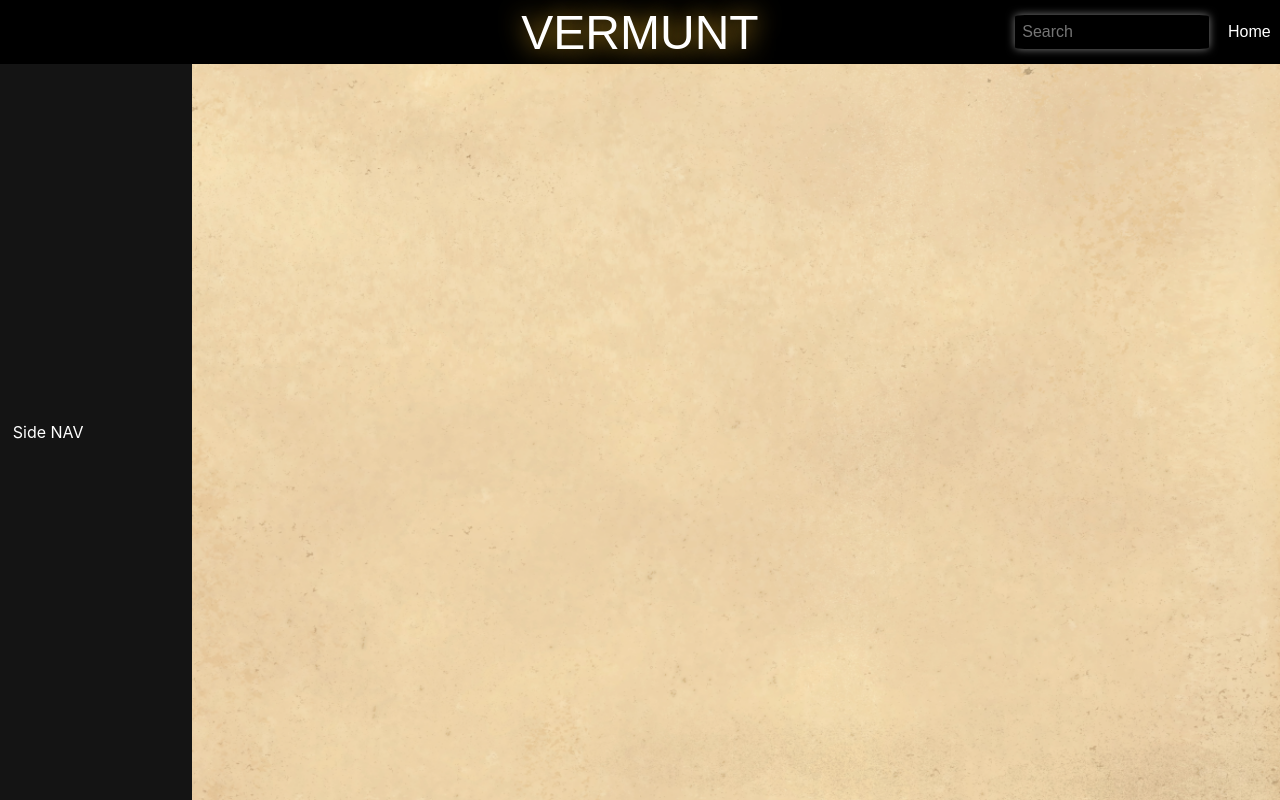
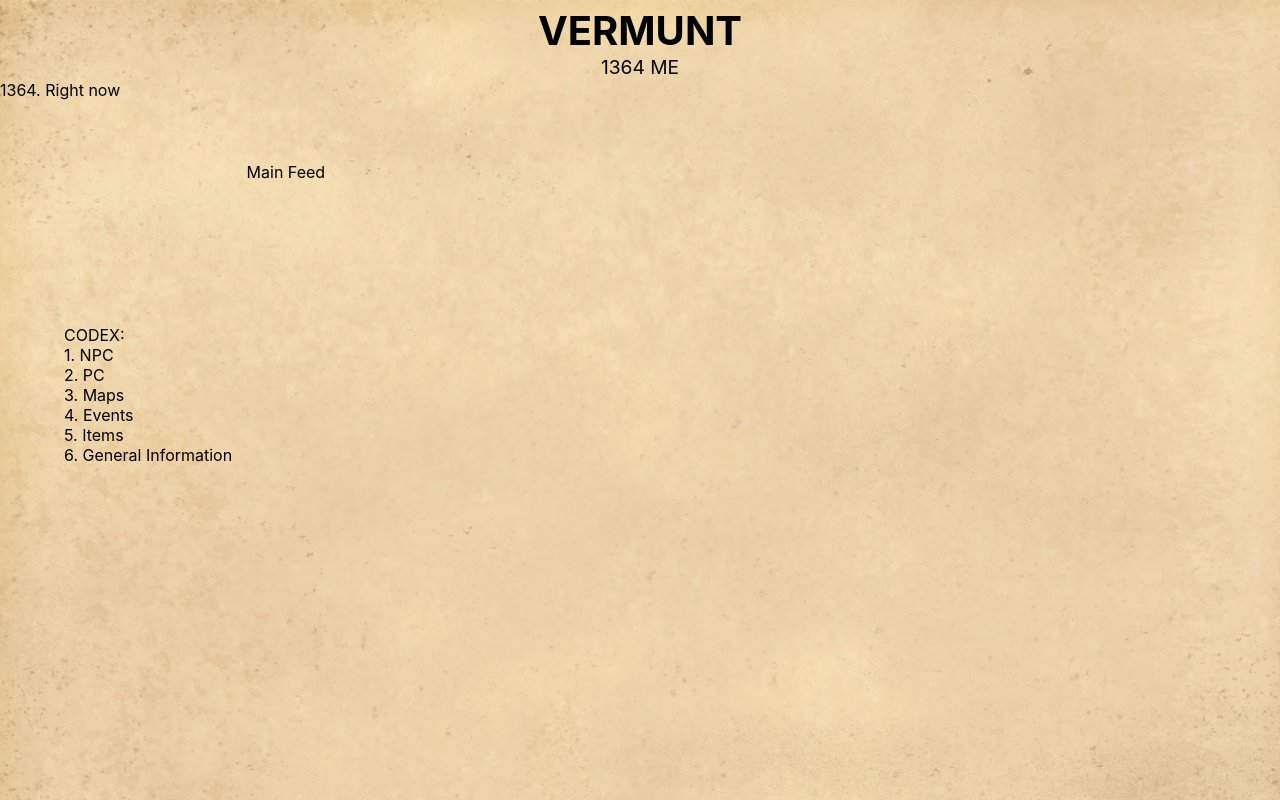
Before and after one commit to wesely1996/Vermunt_DnD_WebApp, a React app in the folder vermunt_dnd_webapp/: page / in a window 1280 px wide. Built offline with nearby package versions, Linux system fonts and the light colour scheme.

Commit message:
REWORK
Changes:
New Layout
-Name and current date and time in game
-Time Line
-Codex
-Card Feed

```diff
--- /dev/null
+++ b/vermunt_dnd_webapp/src/Components/Header/Header.css
@@ -0,0 +1,36 @@
+.header{
+	width: 100%;
+	display: flex;
+	justify-content: center;
+}
+
+.header_vertical{
+	height: 15vh;
+}
+
+.header_horizontal{
+	height: 10vh;
+}
+
+.header_container{
+	height: 100%;
+	width: 100%;
+	display: flex;
+	flex-direction: column;
+	justify-content: center;
+}
+
+.header_world_name{
+	font-weight: bold;
+	max-height: 75%;
+	font-size: 2.5em;
+	display: flex;
+	justify-content: center;
+}
+
+.header_world_date{
+	max-height: 25%;
+	font-size: 1.2em;
+	display: flex;
+	justify-content: center;
+}
--- /dev/null
+++ b/vermunt_dnd_webapp/src/Components/Header/Header.js
@@ -0,0 +1,26 @@
+import React from 'react';
+import './Header.css';
+
+class Header extends React.Component {
+
+
+
+	render(){
+		const {Alignment, CWD} = this.props;
+
+		return(
+			<div className={`header header_${Alignment}`}>
+				<div className="header_container">
+					<div className="header_world_name">
+						VERMUNT
+					</div>
+					<div className="header_world_date">
+						{CWD} ME
+					</div>
+				</div>
+			</div>);
+	}
+
+}
+
+export default Header;
--- a/vermunt_dnd_webapp/src/Containers/App/App.css
+++ b/vermunt_dnd_webapp/src/Containers/App/App.css
@@ -3,22 +3,6 @@
   max-width: 100vw;
   min-height: 100vh;
   max-height: 100vh;
-}
-
-.App-vertical {
-}
-
-.App-horisontal {
-}
-
-.navAndFeed{
-	height: 92vh;
-	min-width: 100vw;
-	max-width: 100vw;
-	max-height: 92vh;
-	display: flex;
-	flex-direction: row;
-	justify-content: flex-start;
 }
 
 #paperbg {
@@ -30,3 +14,31 @@
 	z-index: -10;
 	position: absolute;
 }
+
+.fct_container{
+	display: flex;
+	flex-direction: column;
+	width: 100%;
+}
+
+.fct_container_vertical{
+	height: 85vh;
+}
+
+.fct_container_horizontal{
+	height: 90vh;
+}
+
+.codex_feed{
+	margin: 1% 5% 1% 5%;
+	display: flex;
+	justify-content: center;
+}
+
+.cf_vertical{
+	height: 85%;
+}
+
+.cf_horizontal{
+	height: 90%;
+}
--- a/vermunt_dnd_webapp/src/Containers/App/App.js
+++ b/vermunt_dnd_webapp/src/Containers/App/App.js
@@ -1,8 +1,9 @@
 import React from 'react';
 import './App.css';
-import Header from '../Header/Header';
-import SideNav from '../SideNav/SideNav';
-import MainFeed from '../MainFeed/MainFeed';
+import Header from './../../Components/Header/Header';
+import TimeLine from './../TimeLine/TimeLine';
+import MainFeed from './../MainFeed/MainFeed';
+import Codex from './../Codex/Codex';
 
 class App extends React.Component {
 
@@ -10,7 +11,7 @@ class App extends React.Component {
 		super(props);
 		this.state = {
 			alignment: "vertical",
-			page:"home",
+			current_world_date: "1364",
 		};
 		this.updateWindowDimensions = this.updateWindowDimensions.bind(this);
 	}
@@ -28,35 +29,20 @@ class App extends React.Component {
 		this.setState({ alignment: window.innerWidth > (1.3 * window.innerHeight) ? "horizontal" : "vertical" });
 	}
 
-	changePage(nextPage){
-		this.setState({page: nextPage});
-	}
-
 	render(){
-		const {alignment, page} = this.state;
+		const {alignment, current_world_date} = this.state;
 
 		return(
 				<div className="App">
 					<div id="paperbg"/>
-					{
-						page==="home" ?
-						<div>
-							<Header alignment={alignment}/>
-							<div className="navAndFeed">
-								<SideNav alignment={alignment}/>
-								<MainFeed alignment={alignment}/>
-							</div>
+					<Header Alignment={alignment} CWD={current_world_date}/>
+					<div className={`fct_container fct_container_${alignment}`}>
+						<TimeLine Alignment={alignment} CWD={current_world_date}/>
+						<div className={`codex_feed cf_${alignment}`}>
+							<Codex Alignment={alignment}/>
+							<MainFeed Alignment={alignment}/>
 						</div>
-						:
-						page==="login" ?
-						<div>
-							LOGIN
-						</div>
-						:
-						<div>
-							ERROR
-						</div>
-					}
+					</div>
 				</div>
 		);
 	}
--- /dev/null
+++ b/vermunt_dnd_webapp/src/Containers/Codex/Codex.css
@@ -0,0 +1,23 @@
+.codex_container{
+	height: 100%;
+	margin-right: 1%;
+	display: flex;
+	flex-direction: column;
+	justify-content: center;
+}
+
+.codex_container_vertical{
+	width: 30%;
+}
+
+.codex_container_horizontal{
+	width: 15%;
+}
+
+.pusher_vertical{
+	height: 5vh;
+}
+
+.pusher_horizontal{
+	height: 20vh;
+}
--- /dev/null
+++ b/vermunt_dnd_webapp/src/Containers/Codex/Codex.js
@@ -0,0 +1,24 @@
+import React from 'react';
+import './Codex.css';
+
+class Codex extends React.Component {
+
+	render(){
+		const {Alignment} = this.props;
+
+		return(
+			<div className={`codex_container codex_container_${Alignment}`}>
+				<div>CODEX:</div>
+				<div>1. NPC</div>
+				<div>2. PC</div>
+				<div>3. Maps</div>
+				<div>4. Events</div>
+				<div>5. Items</div>
+				<div>6. General Information</div>
+				<div className={`pusher_${Alignment}`}></div>
+			</div>
+		);
+	}
+}
+
+export default Codex;
--- a/vermunt_dnd_webapp/src/Containers/Header/Header.css
+++ /dev/null
@@ -1,80 +0,0 @@
-.header {
-	min-width: 100vw;
-	max-width: 100vw;
-	height: 8vh;
-	background-color: black;
-	color: white;
-	display: flex;
-	justify-content: center;
-	align-items: center;
-}
-
-.title {
-	font-family: Luminari, fantasy;
-	font-size: 6vh;
-	min-width: 60%;
-	max-width: 60%;
-	text-align: center;
-	text-shadow: 0.02em 0.02em 0.5em goldenrod;
-}
-
-.buttons {
-	min-width: 20%;
-	max-width: 20%;
-	height: 100%;
-	max-height: 8vh;
-	display: flex;
-	align-items: center;
-	justify-content: center;
-}
-
-.freeSpace {
-	min-width: 20%;
-	max-width: 20%
-}
-
-.dropdown-menu{
-	display: flex;
-	flex-direction: column;
-	justify-content: center;
-	background-color: black;
-	min-height: 10vh;
-	min-width: 10vw;
-	box-shadow: 0em 0em 5em gray;
-	padding: 1vh 1vw;
-	border-radius: 5%;
-}
-
-#DropdownMenu {
-	font-size: 3vh;
-	font-weight: bold;
-}
-
-button {
-	background-color: transparent;
-	color: white;
-	border: 0em solid black;
-	font-size: 2vh;
-	margin: 1vh 1vw;
-}
-
-button:hover {
-	text-shadow: 0px 0px 1em goldenrod;
-}
-
-button:focus {
-	outline:none;
-	border: none;
-	text-shadow: 0px 0px 1em goldenrod;
-}
-
-input {
-	background-color: black;
-	color: white;
-	font-size: 2vh;
-	border: none;
-	box-shadow: 0px 0px 0.5em gray;
-	border-radius: 5%;
-	padding: 3%;
-	max-width: 70%;
-}
--- a/vermunt_dnd_webapp/src/Containers/Header/Header.js
+++ /dev/null
@@ -1,32 +0,0 @@
-import React from 'react';
-import {DropdownButton} from 'react-bootstrap';
-
-import "./Header.css";
-
-export default class Header extends React.Component {
-
-	render(){
-    const {alignment} = this.props;
-
-		return (
-			<div className="header" id="top_header">
-				<div className="freeSpace"></div>
-				<div className="title">VERMUNT</div>
-        {
-          alignment==="horizontal" ?
-            <div className="buttons">
-              <input type="text" name="Search" placeholder="Search"/>
-              <button>Home</button>
-            </div>
-          :
-            <div className="buttons">
-              <DropdownButton id="DropdownMenu" title="MENU">
-                <button>Home</button>
-                <input type="text" name="Search" placeholder="Search"/>
-              </DropdownButton>
-            </div>
-        }
-			</div>
-		);
-	}
-}
--- a/vermunt_dnd_webapp/src/Containers/MainFeed/MainFeed.css
+++ b/vermunt_dnd_webapp/src/Containers/MainFeed/MainFeed.css
@@ -1,8 +1,12 @@
-.mainFeed {
-	min-width: 85vw;
-	width: 85vw;
-	min-height: 92vh;
+.mf_container {
 	height: 100%;
-	max-height: 92vh;
-	color: black;
+	display: flex;
 }
+
+.mf_vertical{
+	width: 70%;
+}
+
+.mf_horizontal{
+	width: 85%;
+}
--- a/vermunt_dnd_webapp/src/Containers/MainFeed/MainFeed.js
+++ b/vermunt_dnd_webapp/src/Containers/MainFeed/MainFeed.js
@@ -1,11 +1,17 @@
 import React from 'react';
-import "./MainFeed.css";
+import './MainFeed.css';
 
-export default class MainFeed extends React.Component {
+class MainFeed extends React.Component {
+
 	render(){
+		const {Alignment} = this.props;
+
 		return(
-			<div className="mainFeed">
+			<div className={`mf_container mf_${Alignment}`}>
+				Main Feed
 			</div>
 		);
 	}
 }
+
+export default MainFeed;
--- a/vermunt_dnd_webapp/src/Containers/SideNav/SideNav.css
+++ /dev/null
@@ -1,31 +0,0 @@
-.sideNav {
-	min-width: 5vw;
-	width: calc(15% - 2vw);
-	max-width: calc(50% - 2vw);
-	max-height: calc(100% - 2vh);
-	min-height: calc(100% - 2vh);
-	height: calc(100% - 2vh);
-	background-color: rgb(20, 20, 20);
-	color: white;
-	display: flex;
-	flex-direction: column;
-	justify-content: center;
-	padding: 1vh 1vw;
-}
-
-.dontShow {
-	background-color: transparent;
-	width: 5vw;
-}
-
-.navButton {
-	font-size: 5vh;
-}
-
-.navButtonNotShown{
-	display: none;
-}
-
-.noNavigation{
-	display: none;
-}
--- a/vermunt_dnd_webapp/src/Containers/SideNav/SideNav.js
+++ /dev/null
@@ -1,28 +0,0 @@
-import React from 'react';
-import "./SideNav.css";
-
-let shown = false;
-
-const changeShow = () => {
-	console.log(shown=!shown);
-}
-
-export default class SideNav extends React.Component {
-	render(){
-		shown = (this.props.alignment === "horizontal");
-
-		return(
-			<div className={`sideNav ${shown ? 'show' : "dontShow"}`}>
-				<button
-				className={`${shown ? 'navButtonNotShown' : 'navButton'}`}
-				onClick={changeShow}
-				>
-					>
-				</button>
-				<div className={`${shown ? 'showNavigation' : 'noNavigation'}`}>
-					Side NAV
-				</div>
-			</div>
-		);
-	}
-}
--- /dev/null
+++ b/vermunt_dnd_webapp/src/Containers/TimeLine/TimeLine.css
@@ -0,0 +1,11 @@
+.time_line{
+	width: 100%;
+}
+
+.tl_vertical{
+	height: 15%;
+}
+
+.tl_horizontal{
+	height: 10%;
+}
--- /dev/null
+++ b/vermunt_dnd_webapp/src/Containers/TimeLine/TimeLine.js
@@ -0,0 +1,18 @@
+import React from 'react';
+import './TimeLine.css';
+
+class TimeLine extends React.Component {
+
+	render(){
+		const {Alignment, CWD} = this.props;
+
+		return(
+			<div className={`time_line tl_${Alignment}`}>
+				{CWD}. Right now
+			</div>
+		);
+	}
+
+}
+
+export default TimeLine;
```
